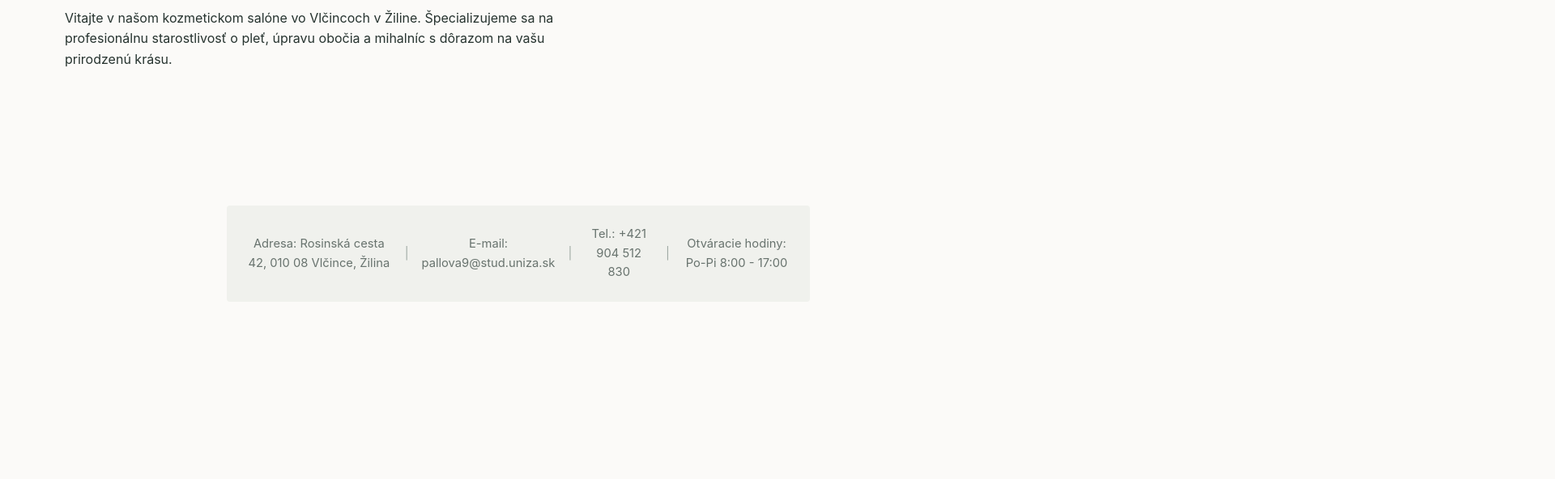
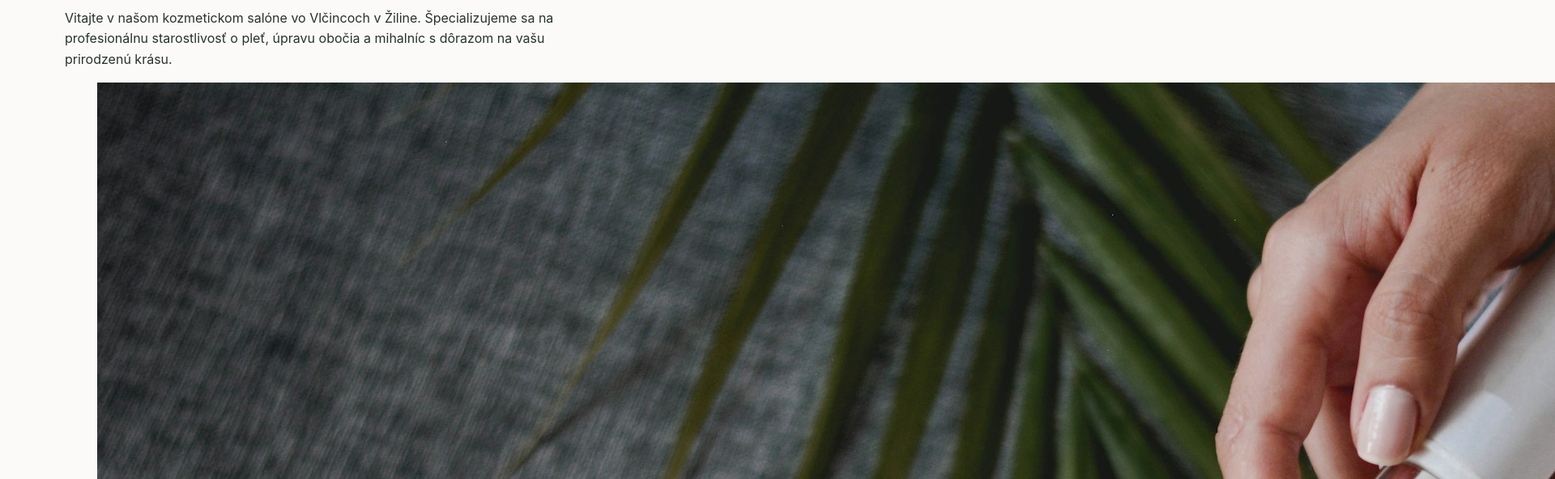
Before and after one commit to pallova9/kozmetick-sal-n, a plain HTML site: page o-nas.html in a window 1280 px wide. Shown: the part 224-816 px from the top of the page at 81% size, 1920 px wide, since content can reach past the window. Drawn offline with Linux system fonts and the light colour scheme.

Commit message:
Add image to O našom salóne section

```diff
--- a/o-nas.html
+++ b/o-nas.html
@@ -31,6 +31,9 @@
       <p style="margin-top: 1rem; max-width: 65ch;">
         Vitajte v našom kozmetickom salóne vo Vlčincoch v Žiline. Špecializujeme sa na profesionálnu starostlivosť o pleť, úpravu obočia a mihalníc s dôrazom na vašu prirodzenú krásu.
       </p>
+      <figure class="about-photo">
+        <img src="img/hero.jpg" alt="Starostlivosť o pleť v kozmetickom salóne vo Vlčincoch v Žiline" />
+      </figure>
     </main>
 
     <footer class="contact container" id="kontakt">
```
